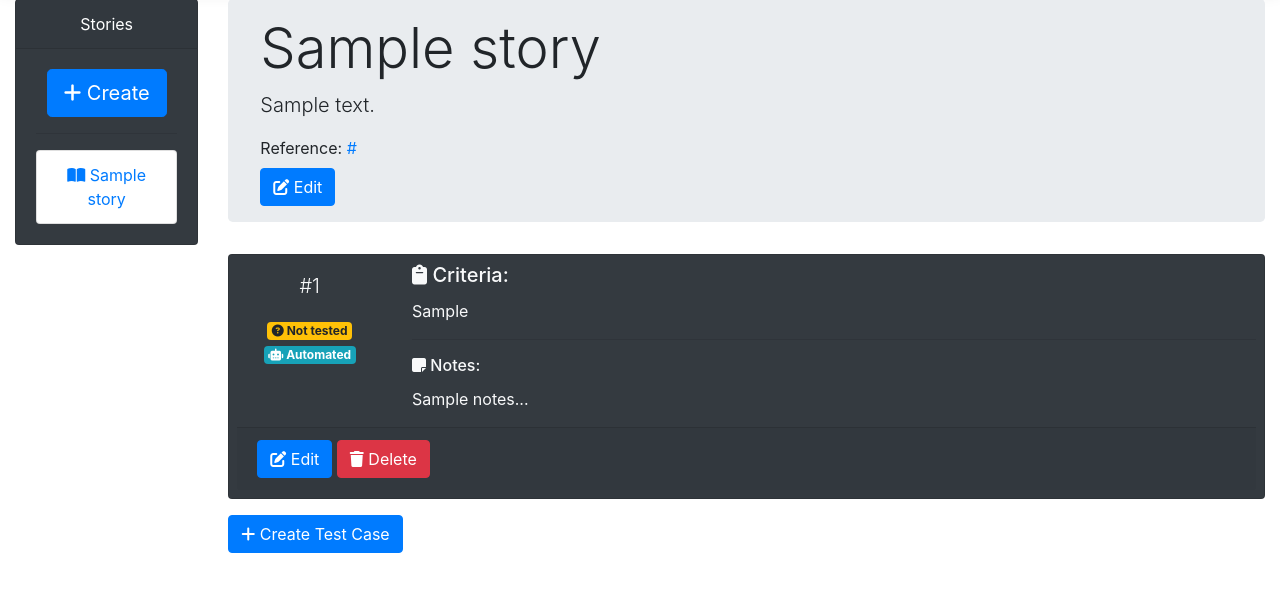
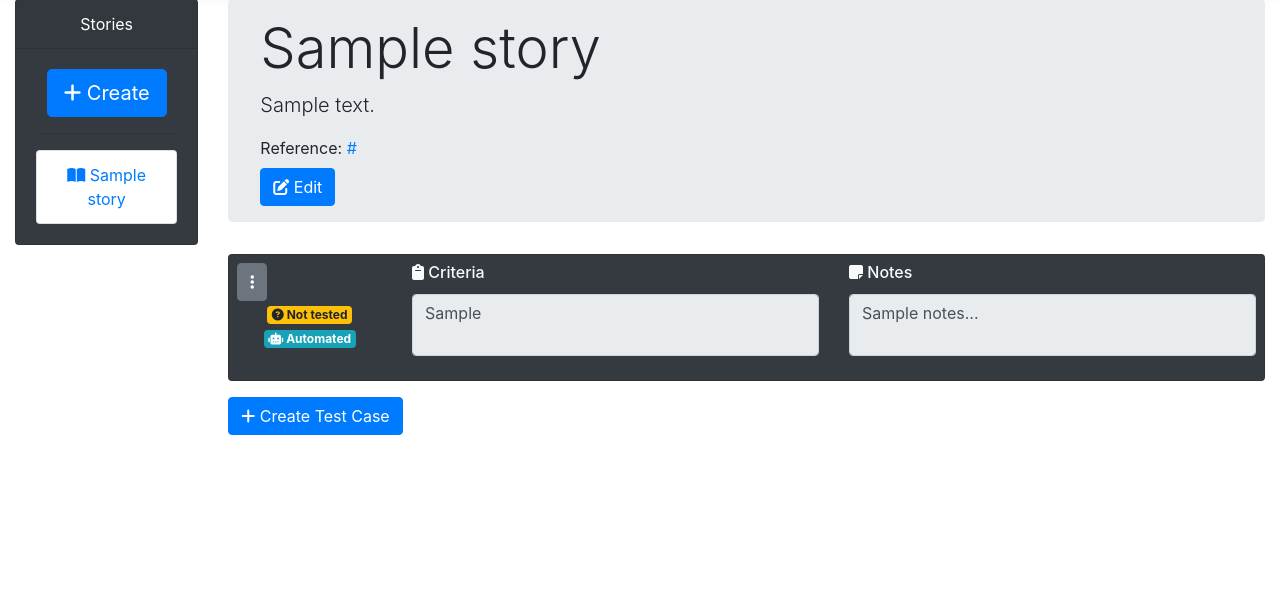
Before and after one commit to abuck351/kewayy-django, a Django app: page /stories/sample/ in a window 1280 px wide. Shown: the part 73-665 px from the top of the page. Run offline with Django 3.2, Linux system fonts and the light colour scheme; tables that the repository leaves empty hold one stand-in row (values such as "Sample post"); some libraries are stand-ins or nearby versions.

Commit message:
Improves the visual design of test cases

```diff
--- /dev/null
+++ b/kewayy_project/static/css/style.css
@@ -0,0 +1,3 @@
+.readonly-textarea {
+    resize: None;
+}
--- a/kewayy_project/templates/kewayy_app/base.html
+++ b/kewayy_project/templates/kewayy_app/base.html
@@ -9,6 +9,9 @@
 
         <!--Bootstrap core CSS-->
         <link href="https://getbootstrap.com/docs/4.2/dist/css/bootstrap.min.css" rel="stylesheet" integrity="sha384-GJzZqFGwb1QTTN6wy59ffF1BuGJpLSa9DkKMp0DgiMDm4iYMj70gZWKYbI706tWS" crossorigin="anonymous">
+
+        <!--Custom CSS-->
+        <link href="{% static 'css/style.css' %}" rel="stylesheet">
     </head>
 
     <body>
--- a/kewayy_project/templates/kewayy_app/edit_test_case.html
+++ b/kewayy_project/templates/kewayy_app/edit_test_case.html
@@ -11,7 +11,7 @@
     <div class="row">
         {% show_story_sidebar test_case.story %}
         <div class="col-sm col-lg-6 my-3">
-            <a href="{% url 'kewayy_app:show_story' test_case.story.slug %}">
+            <a href="{% url 'kewayy_app:show_story' test_case.story.slug %}#testcase{{ test_case.position }}">
                 <i class="fas fa-arrow-left"></i> Go back to {{ test_case.story }}
             </a>
             <h1 class="display-4">Edit Test Case {{ test_case.pk }}</h1>
--- a/kewayy_project/templates/kewayy_app/test_case.html
+++ b/kewayy_project/templates/kewayy_app/test_case.html
@@ -1,7 +1,31 @@
 <div class="card bg-dark text-light p-2 my-3" id="testcase{{ test_case.position }}">
     <div class="row">
-        <div class="col-sm-12 col-md-2 text-center my-2">
-            <p class="lead">#{{ index }}</p>
+        <div class="col-sm-12 col-md-2">
+
+            <!--Dropdown Menu-->
+            <div class="dropdown">
+                <button class="btn btn-secondary" type="button" id="testcaseDropdown{{ test_case.position }}" data-toggle="dropdown" aria-haspopup="true" aria-expanded="false">
+                    <i class="fas fa-ellipsis-v"></i>
+                </button>
+                <div class="dropdown-menu" aria-labelledby="testcaseDropdown{{ test_case.position }}">
+                    <!--Dropdown Header-->
+                    <h6 class="dropdown-header">Test Case {{ index }}</h6>
+
+                    <!--Edit Button-->
+                    <a class="dropdown-item" href="{% url 'kewayy_app:edit_test_case' test_case.pk %}">
+                        <i class="fas fa-edit"></i> Edit
+                    </a>
+
+                    <div class="dropdown-divider"></div>
+
+                    <!--Delete Button-->
+                    <a class="dropdown-item" href="#">
+                        <i class="fas fa-trash"></i> Delete
+                    </a>
+                </div>
+            </div>
+
+            <div class="text-center">
                 <!--Passed?-->
                 {% if test_case.status == None %}
                     <!--Hasn't been tested yet-->
@@ -27,23 +51,15 @@
                 <!--Tags-->
 
             </div>
+
+        </div>
+        <div class="col-sm-12 col-md">
+            <h6 class="card-title"><i class="fas fa-clipboard"></i> Criteria</h6>
+            <textarea class="form-control readonly-textarea mb-3" readonly>{{ test_case.criteria }}</textarea>
+        </div>
         <div class="col">
-            <h5 class="card-title"><i class="fas fa-clipboard"></i> Criteria:</h5>
-            <p>{{ test_case.criteria }}</p>
-            <hr>
-            <h6 class="card-title"><i class="fas fa-sticky-note"></i> Notes:</h6>
-            <p>Sample notes...</p>
+            <h6 class="card-title"><i class="fas fa-sticky-note"></i> Notes</h6>
+            <textarea class="form-control readonly-textarea mb-3" readonly>Sample notes...</textarea>
         </div>
     </div>
-    <div class="card-footer">
-        <!--Edit Button-->
-        <a class="btn btn-primary" href="{% url 'kewayy_app:edit_test_case' test_case.pk %}">
-            <i class="fas fa-edit"></i> Edit
-        </a>
-
-        <!--Edit Button-->
-        <a class="btn btn-danger" href="#">
-            <i class="fas fa-trash"></i> Delete
-        </a>
 </div>
-</div>
```
Lines whose indentation alone changed are shown as unchanged.
